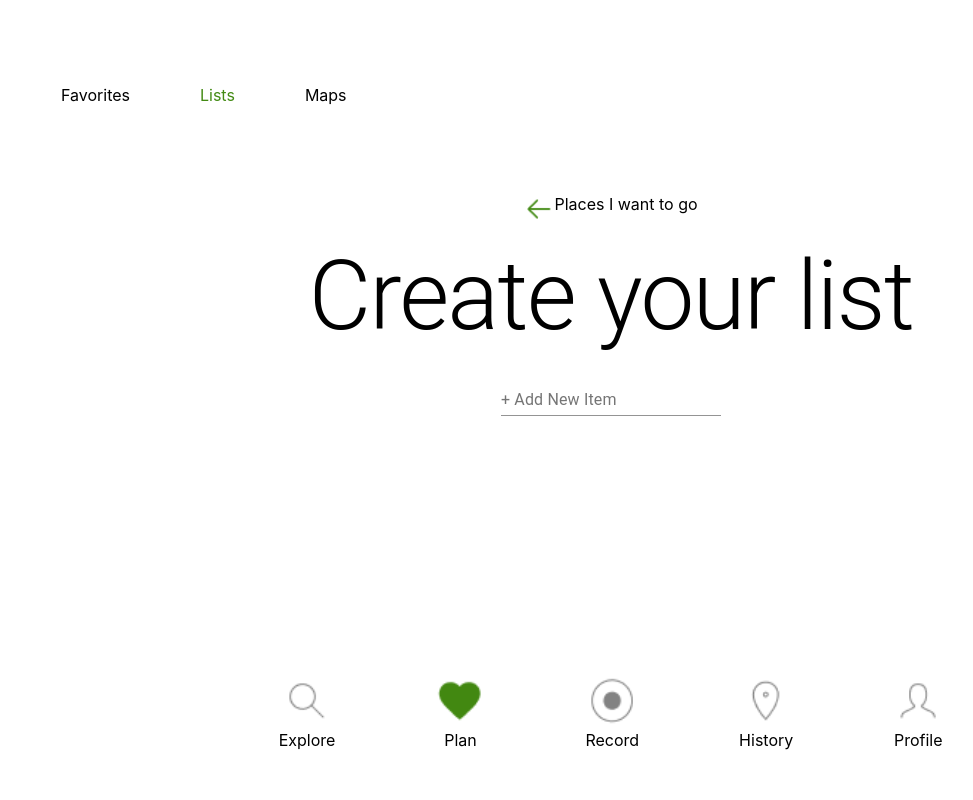
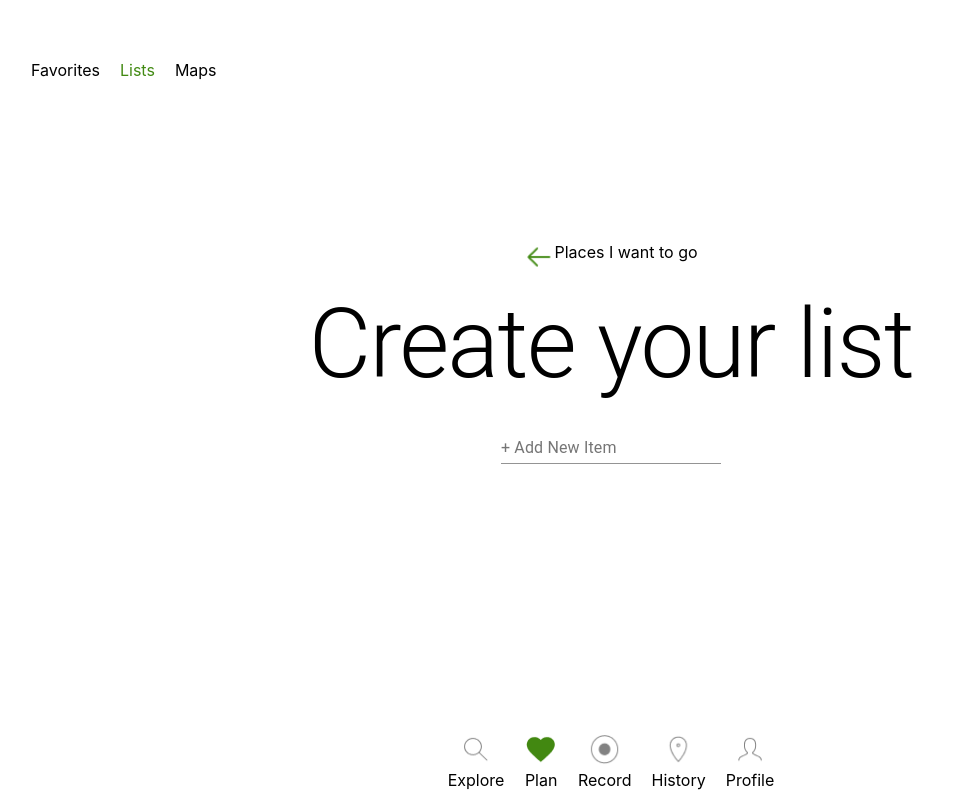
Before and after one commit to luanateixeira148/AllTrailsMidterm, a React (Create React App) app in the folder alltrails/: page / in a window 1280 px wide. Shown: the whole page, without its empty margins (29-1002 px from the left). Built offline with nearby package versions, Linux system fonts and the light colour scheme.

Commit message:
css adjustments to top & bottom menu

```diff
--- a/alltrails/src/comps/BottomMenu.js
+++ b/alltrails/src/comps/BottomMenu.js
@@ -14,50 +14,50 @@ const Container = styled.footer`
 
 
 const Img1 = styled.image`
-padding: 50px;
+padding: 10px;
 `;
 
 const Img2 = styled.image`
-padding: 50px;
+padding: 10px;
 `;
 
 const Img3 = styled.image`
-padding: 50px;
+padding: 10px;
 `;
 
 const Img4 = styled.image`
-padding: 50px;
+padding: 10px;
 `;
 
 const Img5 = styled.image`
-padding: 50px;
+padding: 10px;
 `;
 
 const BottomMenu = () => {
     return (
     <Container>
         <Img1>
-     <img src={search}alt="search" width="50px" height="50px"/>
+     <img src={search}alt="search" width="33.5px" height="33.5px"/>
         <div>Explore
         </div>
         </Img1>
         <Img2>
-     <img src={favorite}alt="favorite" width="50px" height="50px"/>
+     <img src={favorite}alt="favorite" width="33.5px" height="33.5px"/>
      <div>Plan
         </div>
         </Img2>
         <Img3>
-     <img src={disc}alt="disc" width="50px" height="50px"/>
+     <img src={disc}alt="disc" width="33.5px" height="33.5px"/>
      <div>Record
         </div>
         </Img3>
         <Img4>
-     <img src={location}alt="location" width="50px" height="50px"/>
+     <img src={location}alt="location" width="33.5px" height="33.5px"/>
      <div>History
         </div>
         </Img4>
         <Img5>
-     <img src={person}alt="person" width="50px" height="50px"/>
+     <img src={person}alt="person" width="33.5px" height="33.5px"/>
      <div>Profile
         </div>
         </Img5>
--- a/alltrails/src/comps/TopMenu.js
+++ b/alltrails/src/comps/TopMenu.js
@@ -4,20 +4,20 @@ import styled from 'styled-components';
 const Container = styled.menu`
 position: absolute;
 top: 15px;
-left: 15px;
 display: flex;
 flex-direction: row;
 margin-top: 35px;
+left:10px;
 `;
 const Item1 = styled.div`
-padding: 35px;
+padding: 10px;
 `;
 const Item2 = styled.div`
-padding: 35px;
+padding: 10px;
 color: #428A13;
 `;
 const Item3 = styled.div`
-padding: 35px;
+padding: 10px;
 `;
 
 const TopMenu = () => {
```
